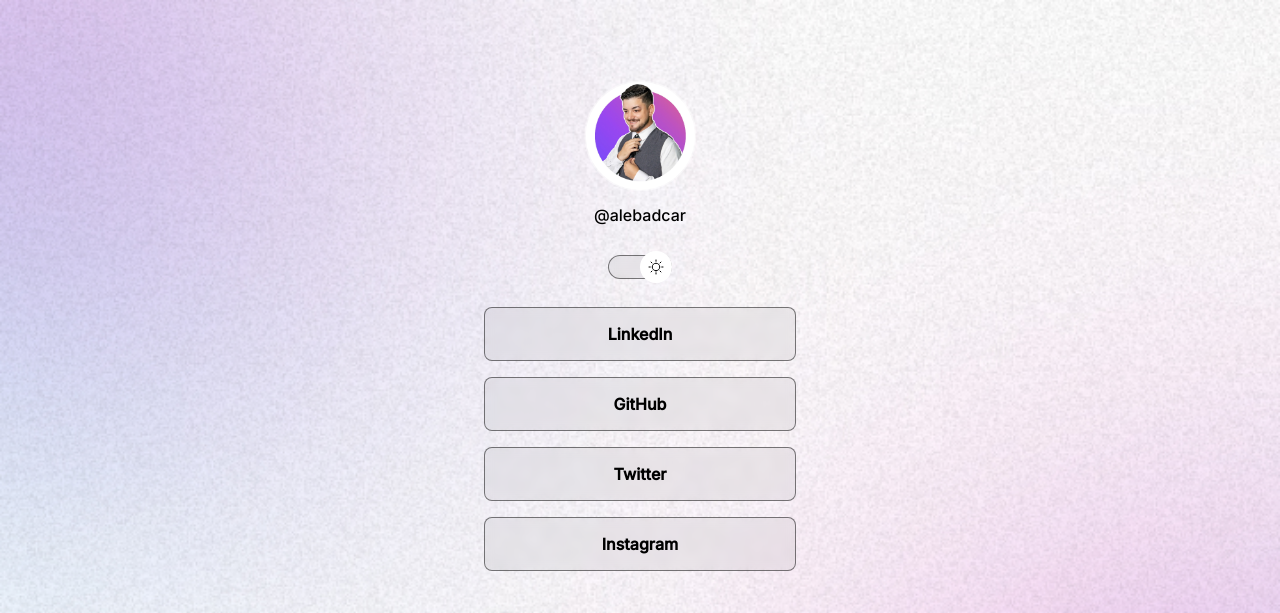
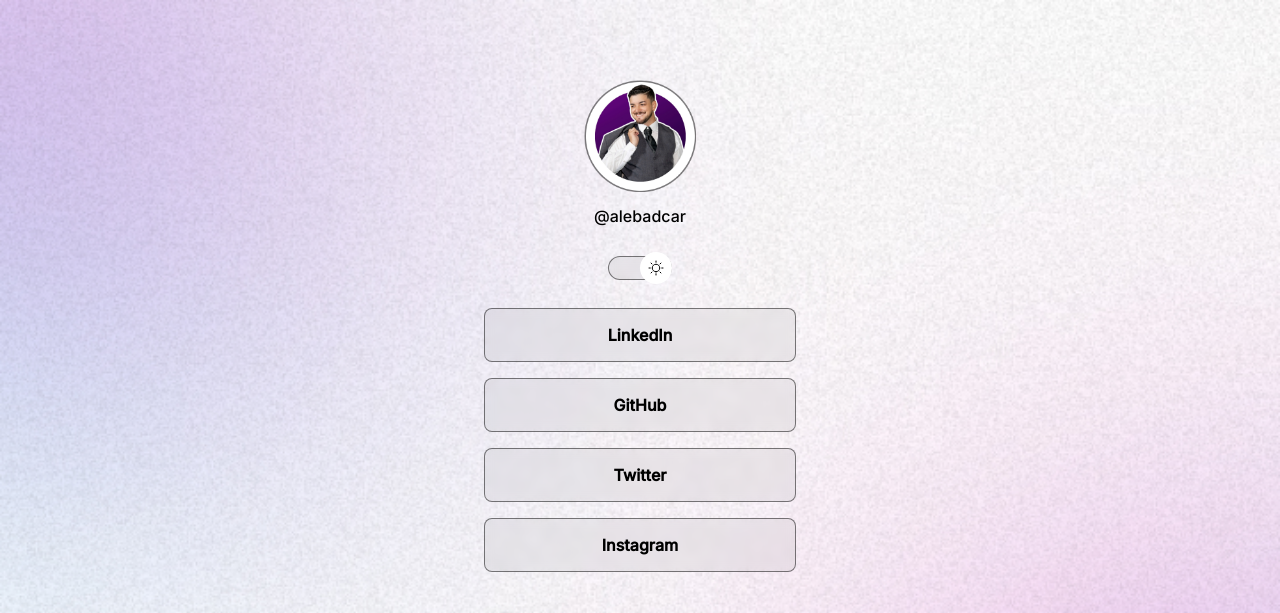
Before and after one commit to MalcarAle/Projeto-DevLinks, a plain HTML site: page index.html in a window 1280 px wide. Shown: the top 613 px of the page. Drawn offline with nearby package versions, Linux system fonts and the light colour scheme.

Commit message:
Acrescentando o README e alterando img do avatar

```diff
--- a/index.html
+++ b/index.html
@@ -17,7 +17,7 @@
   <body>
     <div id="container">
       <div id="profile">
-        <img src="assets/Avatar.png" alt="profile-image-dark-mode" />
+        <img src="assets/Avatar-light.png" alt="profile-image-dark-mode" />
         <p>@alebadcar</p>
       </div>
 
@@ -31,7 +31,8 @@
           <a
             href="https://www.linkedin.com/in/alexandre-mal%C3%A7ar-veiga-"
             target="_blank"
-            >LinkedIn</a>
+            >LinkedIn</a
+          >
         </li>
         <li>
           <a href="https://github.com/MalcarAle" target="_blank">GitHub</a>
@@ -42,7 +43,9 @@
         <li>
           <a
             href="https://instagram.com/alebadcar?igshid=NDk5N2NIZjQ="
-            target="_blank">Instagram</a>
+            target="_blank"
+            >Instagram</a
+          >
         </li>
       </ul>
 
@@ -51,11 +54,17 @@
           <ion-icon name="logo-whatsapp"></ion-icon>
         </a>
 
-        <a href="https://www.tiktok.com/@alemalcar?_t=8ZM5f41OKsI&_r=1" target="_blank">
+        <a
+          href="https://www.tiktok.com/@alemalcar?_t=8ZM5f41OKsI&_r=1"
+          target="_blank"
+        >
           <ion-icon name="logo-tiktok"></ion-icon>
         </a>
 
-        <a href="https://www.facebook.com/profile.php?id=100009069679548&mibextid=LQQJ4d"  target="blank">
+        <a
+          href="https://www.facebook.com/profile.php?id=100009069679548&mibextid=LQQJ4d"
+          target="blank"
+        >
           <ion-icon name="logo-facebook"></ion-icon>
         </a>
 
```
Also changed, not shown: 2 other files.
